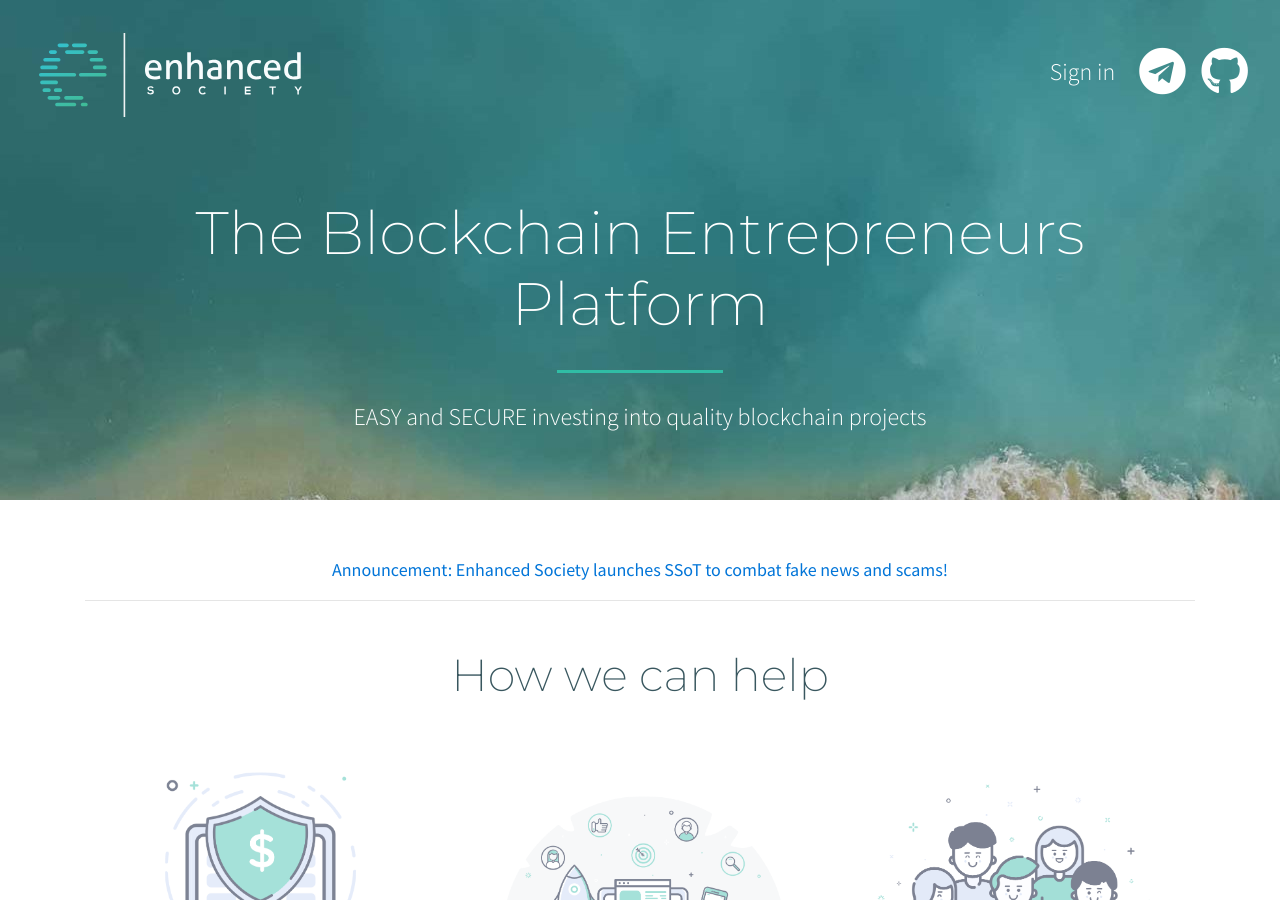
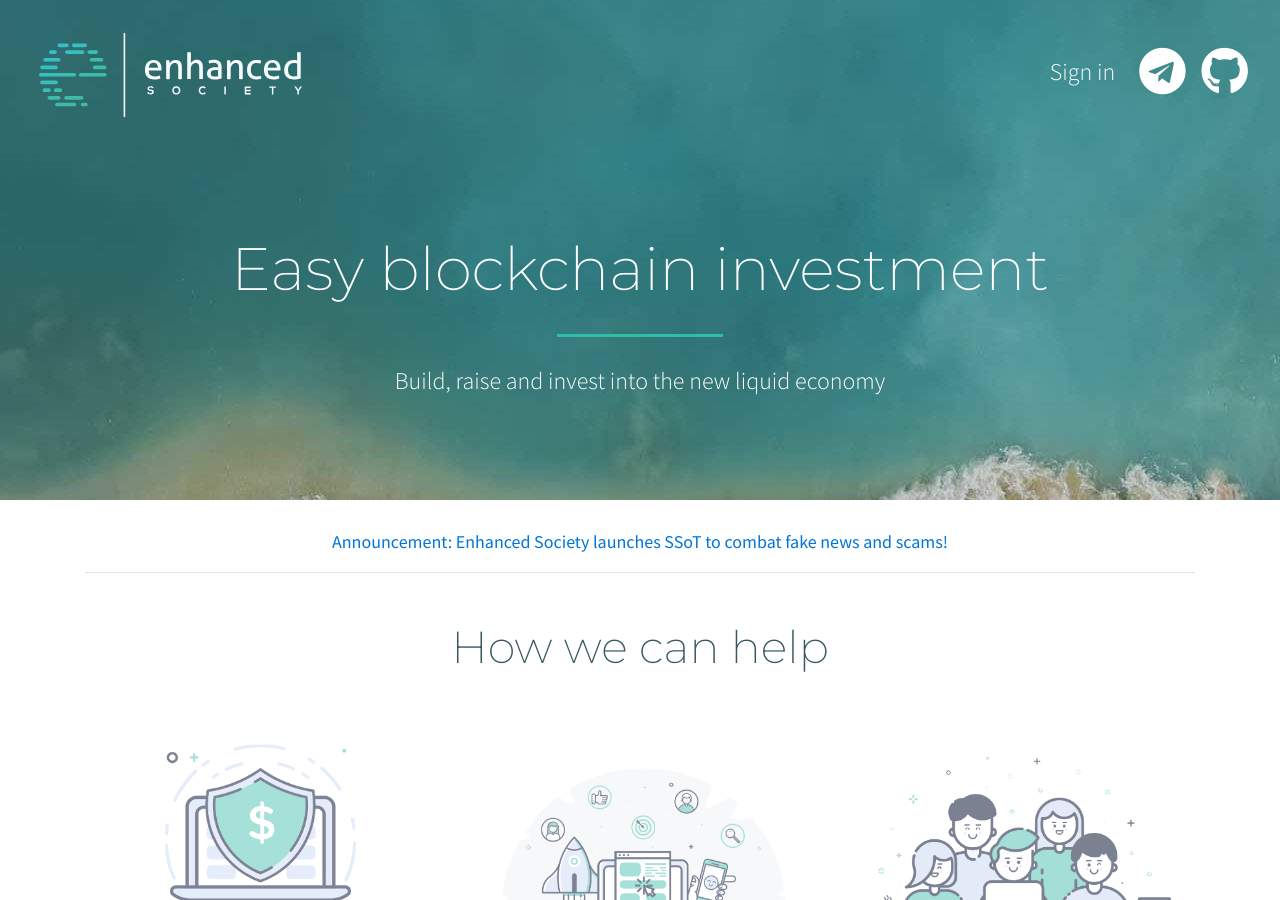
Before and after one commit to enhancedsociety/old-website, a Jekyll site: the page built from index.html, in a window 1280 px wide and 900 px high. Built offline with Jekyll 4.4.1, drawn with Linux system fonts in a browser that asks for light colours; nearby versions of some CDN libraries; a script that is not in the unit is left out.

Commit message:
changing landing page text

```diff
--- a/index.html
+++ b/index.html
@@ -4,11 +4,11 @@ title: Enhanced Society
 header_image: home-banner.jpg
 header_height: 500
 header_cover: false
-header_title: The Blockchain Entrepreneurs Platform
-header_excerpt: EASY and SECURE investing into quality blockchain projects
+header_title: Easy blockchain investment
+header_excerpt: Build, raise and invest into the new liquid economy
 ---
 <div class="container text-center">
-	<br><br>
+	<br>
 			<p><strong><a href="https://enhancedsociety.com/ssot.html">Announcement: Enhanced Society launches SSoT to combat fake news and scams!</a></strong><p>
 			</p>
 	<hr />
```
